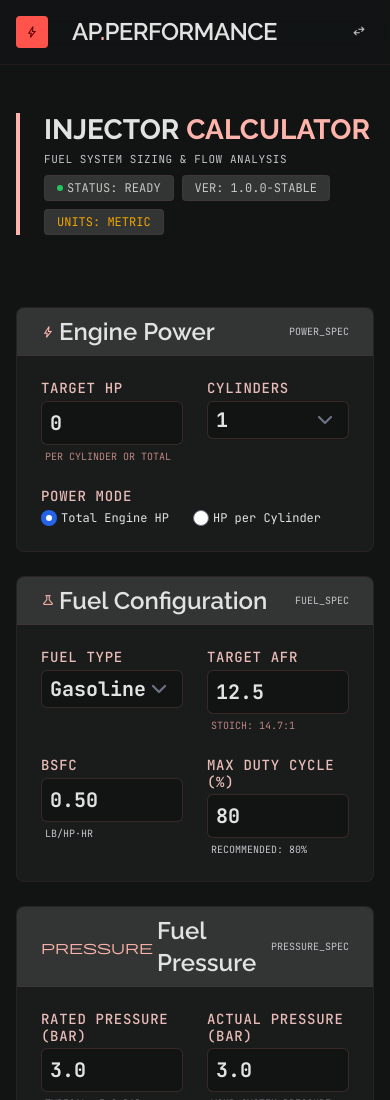
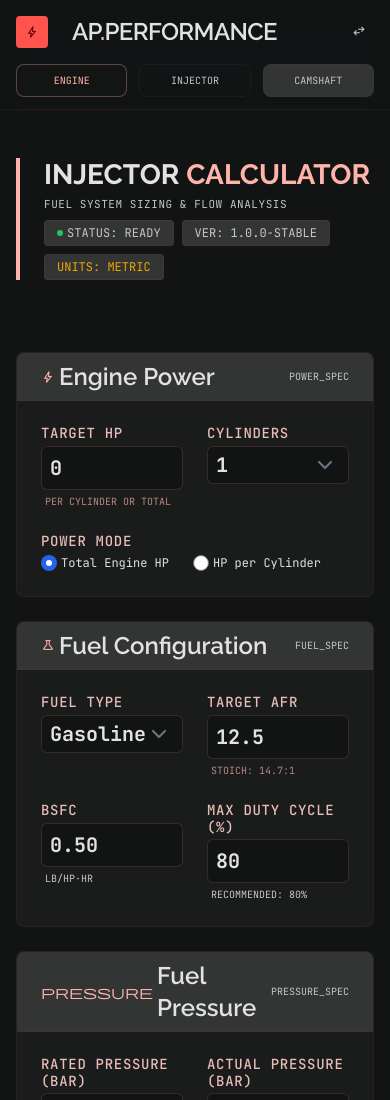
Before and after one commit to AdiPrass05/ap-perfomance, a plain HTML site: page injector.html in a window 390 px wide. Shown: the top 1100 px of the page. Drawn offline with nearby package versions, Linux system fonts and the light colour scheme.

Commit message:
Update injector.html

```diff
--- a/injector.html
+++ b/injector.html
@@ -39,6 +39,11 @@
                     <span class="material-symbols-outlined text-secondary text-sm">swap_horiz</span>
                 </button>
             </div>
+        </div>
+        <div class="flex sm:hidden items-center gap-sm px-margin-mobile pb-sm">
+            <a href="index.html" class="nav-link flex-1 text-center bg-surface-container/20 px-3 py-2 rounded-lg border border-primary/30 text-[10px] font-label-mono text-primary">ENGINE</a>
+            <a href="injector.html" class="nav-link flex-1 text-center bg-primary-container-highest px-3 py-2 rounded-lg border border-outline-variant/20 text-[10px] font-label-mono text-tertiary">INJECTOR</a>
+            <a href="camshaft.html" class="nav-link flex-1 text-center bg-surface-container-highest px-3 py-2 rounded-lg border border-outline-variant/20 text-[10px] font-label-mono text-tertiary">CAMSHAFT</a>
         </div>
     </header>
 
```
